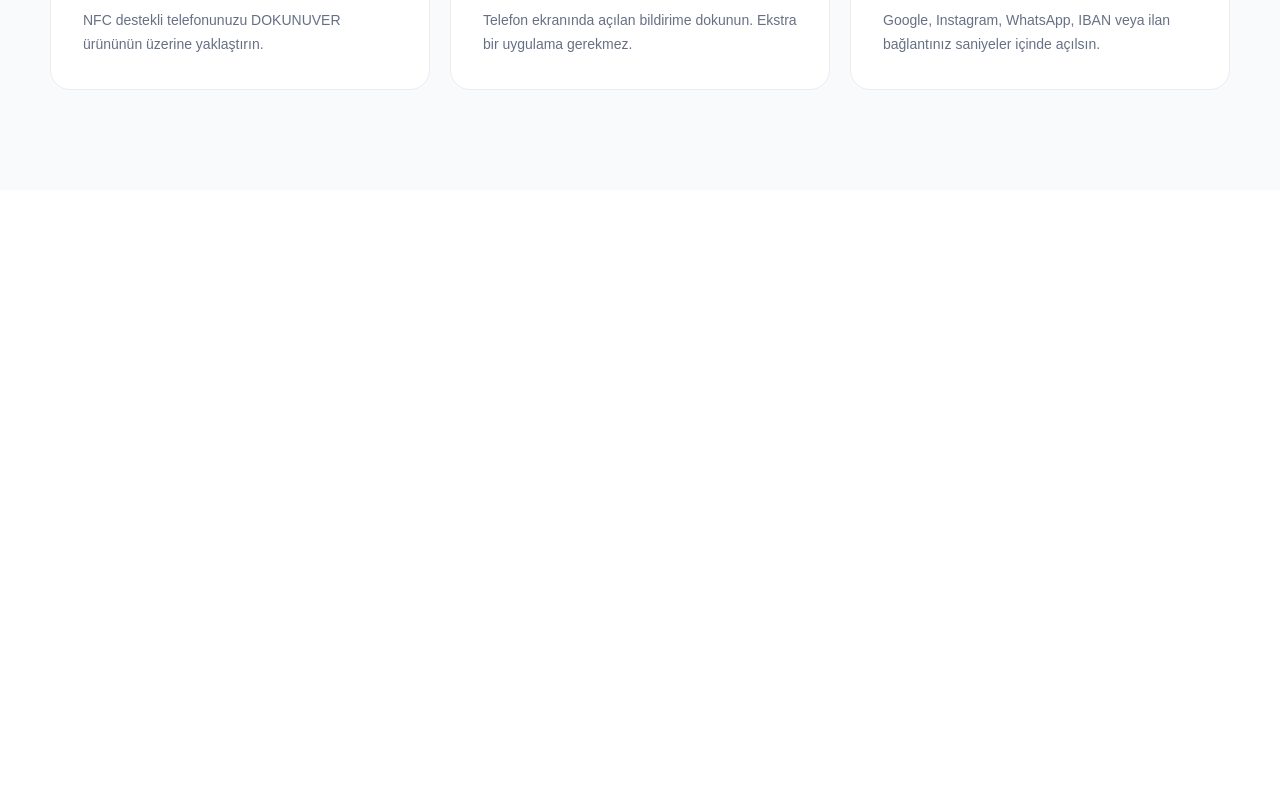
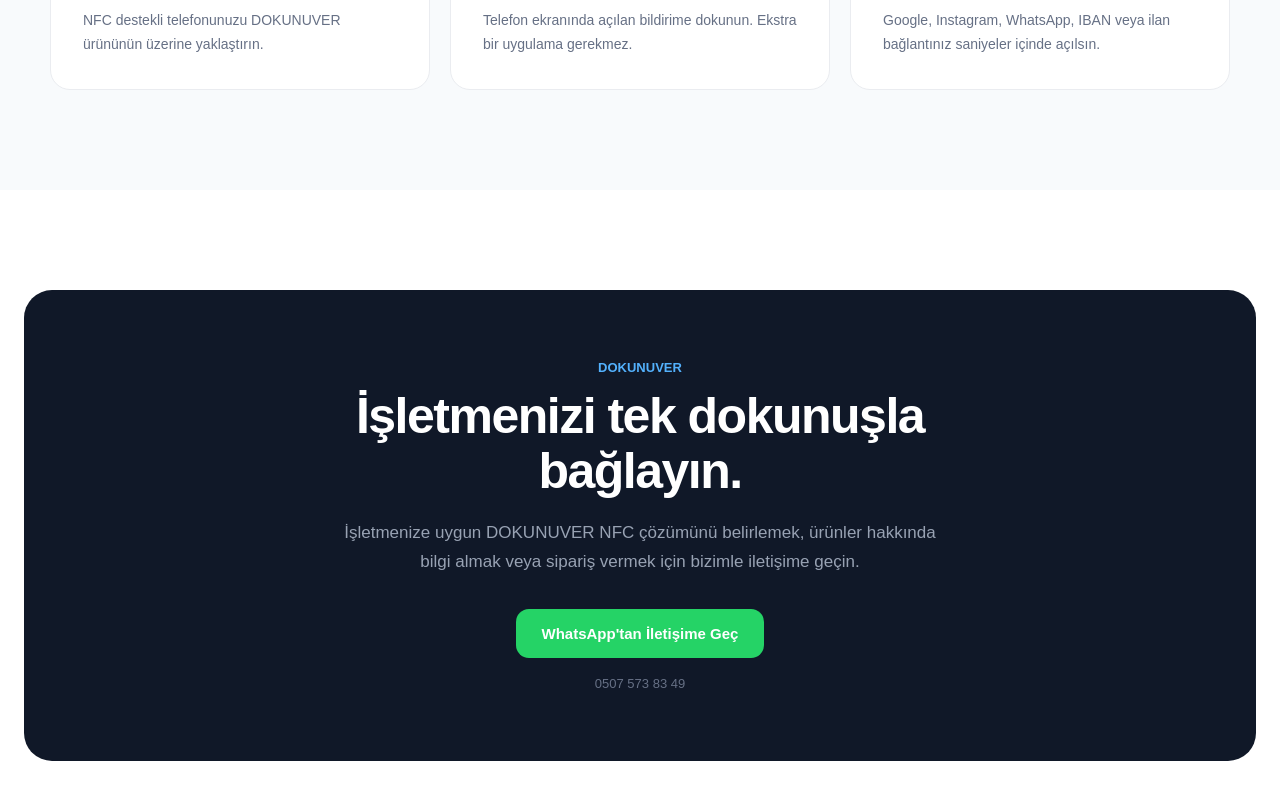
Before and after one commit to temurtasyucel-ops/dokunuver-Web, a Next.js app: page / in a window 1280 px wide. Shown: the part 2044-2844 px from the top of the page. Before the commit the page ends 2234 px from the top, so only its background shows below. Built offline with nearby package versions, Linux system fonts and the light colour scheme.

Commit message:
Add WhatsApp contact section

```diff
--- a/app/page.js
+++ b/app/page.js
@@ -355,6 +355,90 @@ export default function Home() {
     </div>
   </div>
 </section>
+          {/* İLETİŞİM / SİPARİŞ */}
+<section
+  style={{
+    background: "#ffffff",
+    padding: "100px 24px",
+  }}
+>
+  <div
+    style={{
+      maxWidth: "1180px",
+      margin: "0 auto",
+      background: "#101828",
+      borderRadius: "28px",
+      padding: "70px 32px",
+      textAlign: "center",
+      color: "#ffffff",
+    }}
+  >
+    <div
+      style={{
+        color: "#53b1fd",
+        fontSize: "13px",
+        fontWeight: "800",
+        marginBottom: "14px",
+      }}
+    >
+      DOKUNUVER
+    </div>
+
+    <h2
+      style={{
+        maxWidth: "700px",
+        margin: "0 auto",
+        fontSize: "clamp(32px, 5vw, 50px)",
+        lineHeight: "1.1",
+        letterSpacing: "-1.5px",
+      }}
+    >
+      İşletmenizi tek dokunuşla bağlayın.
+    </h2>
+
+    <p
+      style={{
+        maxWidth: "600px",
+        margin: "20px auto 32px",
+        color: "#98a2b3",
+        fontSize: "17px",
+        lineHeight: "1.7",
+      }}
+    >
+      İşletmenize uygun DOKUNUVER NFC çözümünü belirlemek,
+      ürünler hakkında bilgi almak veya sipariş vermek için
+      bizimle iletişime geçin.
+    </p>
+
+    <a
+      href="https://wa.me/905075738349?text=Merhaba%20DOKUNUVER%2C%20NFC%20%C3%BCr%C3%BCnleriniz%20hakk%C4%B1nda%20bilgi%20almak%20istiyorum."
+      target="_blank"
+      rel="noreferrer"
+      style={{
+        display: "inline-block",
+        textDecoration: "none",
+        background: "#25D366",
+        color: "#ffffff",
+        padding: "16px 26px",
+        borderRadius: "13px",
+        fontSize: "15px",
+        fontWeight: "800",
+      }}
+    >
+      WhatsApp'tan İletişime Geç
+    </a>
+
+    <div
+      style={{
+        marginTop: "18px",
+        color: "#667085",
+        fontSize: "13px",
+      }}
+    >
+      0507 573 83 49
+    </div>
+  </div>
+</section>
     </main>
   );
 }
```
